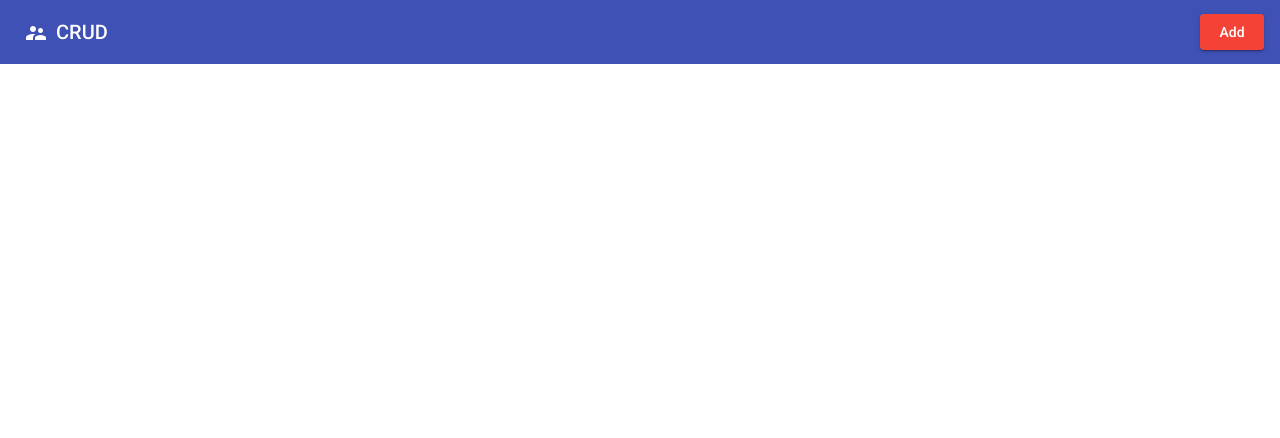
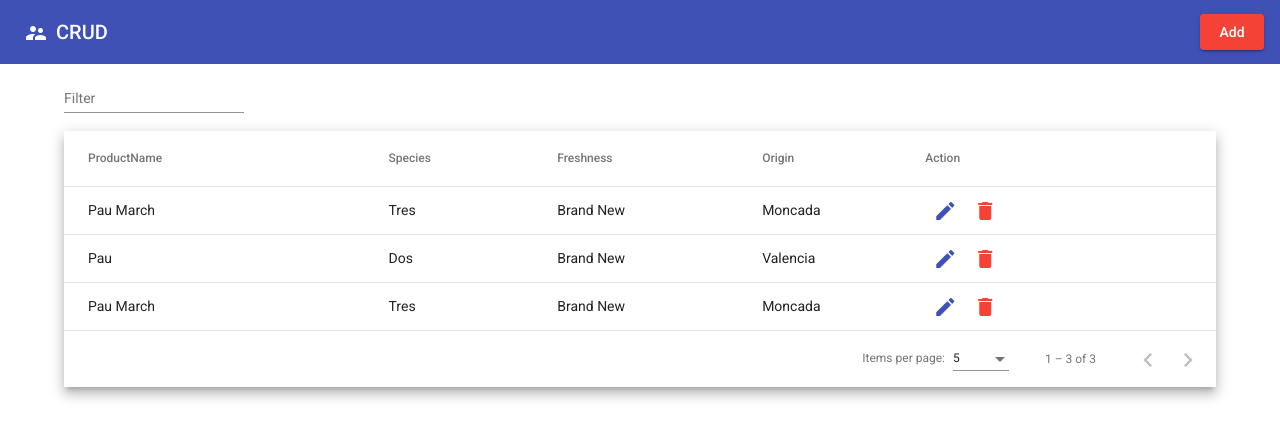
Before and after one commit to marchpau/angular, an Angular app in the folder angular-minsait/: page / in a window 1280 px wide. Shown: the top 438 px of the page. Built offline with nearby package versions, Linux system fonts and the light colour scheme; data requests are answered from the project's data file.

Commit message:
CRUD Completed

```diff
--- a/angular-minsait/db.json
+++ b/angular-minsait/db.json
@@ -1,18 +1,25 @@
 {
   "productList": [
+    {
+      "productName": "Pau March",
+      "species": "Tres",
+      "freshness": "Brand New",
+      "origin": "Moncada",
+      "id": 3
+    },
     {
       "productName": "Pau",
       "species": "Dos",
       "freshness": "Brand New",
       "origin": "Valencia",
-      "id": 1
+      "id": 4
     },
     {
-      "productName": "Maria",
-      "species": "Dos",
-      "freshness": "Second Hand",
-      "origin": "Valencia",
-      "id": 2
+      "productName": "Pau March",
+      "species": "Tres",
+      "freshness": "Brand New",
+      "origin": "Moncada",
+      "id": 5
     }
   ],
   "comments": [
--- a/angular-minsait/src/app/app.component.css
+++ b/angular-minsait/src/app/app.component.css
@@ -1,3 +1,17 @@
 .example-spacer {
     flex: 1 1 auto;
   }
+
+  .container {
+    max-width: 90%;
+    margin: 0 auto;
+  }
+
+  table {
+    width: 100%;
+  }
+
+  .mat-mdc-form-field {
+    font-size: 14px;
+    width: 100%;
+  }
--- a/angular-minsait/src/app/app.component.html
+++ b/angular-minsait/src/app/app.component.html
@@ -10,3 +10,65 @@
   <span class="example-spacer"></span>
   <button mat-raised-button color="warn" (click)="openDialog()">Add</button>
 </mat-toolbar>
+
+<div class="container">
+  <div style="margin-top: 10px">
+    <mat-form-field>
+      <mat-label>Filter</mat-label>
+      <input matInput (keyup)="applyFilter($event)" placeholder="Ex. Mia" #input>
+    </mat-form-field>
+
+    <div class="mat-elevation-z8">
+      <table mat-table [dataSource]="dataSource" matSort>
+
+        <!-- ID Column -->
+        <ng-container matColumnDef="productName">
+          <th mat-header-cell *matHeaderCellDef mat-sort-header> ProductName </th>
+          <td mat-cell *matCellDef="let row"> {{row.productName}} </td>
+        </ng-container>
+
+        <!-- Progress Column -->
+        <ng-container matColumnDef="species">
+          <th mat-header-cell *matHeaderCellDef mat-sort-header> Species </th>
+          <td mat-cell *matCellDef="let row"> {{row.species}}</td>
+        </ng-container>
+
+        <!-- Name Column -->
+        <ng-container matColumnDef="freshness">
+          <th mat-header-cell *matHeaderCellDef mat-sort-header> Freshness </th>
+          <td mat-cell *matCellDef="let row"> {{row.freshness}} </td>
+        </ng-container>
+
+        <!-- Fruit Column -->
+        <ng-container matColumnDef="origin">
+          <th mat-header-cell *matHeaderCellDef mat-sort-header> Origin </th>
+          <td mat-cell *matCellDef="let row"> {{row.origin}} </td>
+        </ng-container>
+
+                <!-- Fruit Column -->
+        <ng-container matColumnDef="action">
+          <th mat-header-cell *matHeaderCellDef mat-sort-header> Action </th>
+          <td mat-cell *matCellDef="let row">
+            <button mat-icon-button (click)="editProduct(row)" color="primary">
+              <mat-icon>edit</mat-icon>
+            </button>
+            <button mat-icon-button (click)="deleteProduct(row.id)" color="warn">
+              <mat-icon>delete</mat-icon>
+            </button>
+          </td>
+        </ng-container>
+
+        <tr mat-header-row *matHeaderRowDef="displayedColumns"></tr>
+        <tr mat-row *matRowDef="let row; columns: displayedColumns;"></tr>
+
+        <!-- Row shown when there is no matching data. -->
+        <tr class="mat-row" *matNoDataRow>
+          <td class="mat-cell" colspan="4">No data matching the filter "{{input.value}}"</td>
+        </tr>
+      </table>
+
+      <mat-paginator [pageSizeOptions]="[5, 10, 25, 100]" aria-label="Select page of users"></mat-paginator>
+    </div>
+
+  </div>
+</div>
--- a/angular-minsait/src/app/app.component.ts
+++ b/angular-minsait/src/app/app.component.ts
@@ -1,21 +1,84 @@
-import { Component } from '@angular/core';
-import {MatDialog, MAT_DIALOG_DATA} from '@angular/material/dialog';
+import { Component, OnInit, ViewChild } from '@angular/core';
+import {MatDialog} from '@angular/material/dialog';
 import { DialogComponent } from './dialog/dialog.component';
+
+import { ApiService } from './services/api.service';
+
+import {MatPaginator} from '@angular/material/paginator';
+import {MatSort} from '@angular/material/sort';
+import {MatTableDataSource} from '@angular/material/table';
+
+
 
 @Component({
   selector: 'app-root',
   templateUrl: './app.component.html',
   styleUrls: ['./app.component.css']
 })
-export class AppComponent {
+export class AppComponent implements OnInit{
   title = 'angular-minsait';
+  displayedColumns: string[] = ['productName', 'species', 'freshness', 'origin', 'action'];
+  dataSource!: MatTableDataSource<any>;
 
-  constructor(private dialog : MatDialog){
+  @ViewChild(MatPaginator) paginator!: MatPaginator;
+  @ViewChild(MatSort) sort!: MatSort;
 
+  constructor(private dialog : MatDialog, private api : ApiService){
+
+  }
+  ngOnInit(): void {
+    this.getAllProducts();
   }
   openDialog() {
     this.dialog.open(DialogComponent, {
       width: '30%'
-    });
+    }).afterClosed().subscribe(val=>{
+      if(val === 'save'){
+        this.getAllProducts()
+      }
+    })
+  }
+  getAllProducts(){
+    this.api.getProduct()
+    .subscribe({
+      next:(res)=>{
+        this.dataSource = new MatTableDataSource(res);
+        this.dataSource.paginator = this.paginator;
+        this.dataSource.sort = this.sort;
+      },
+      error:(err)=>{
+        alert("Error while fetching data")
+      }
+    })
+  }
+  editProduct(row : any){
+    this.dialog.open(DialogComponent, {
+      width: '30%',
+      data:row
+    }).afterClosed().subscribe(val=>{
+      if(val === 'update'){
+        this.getAllProducts()
+      }
+    })
+  }
+  deleteProduct(id : number){
+    this.api.deleteProduct(id)
+    .subscribe({
+      next:(res)=>{
+        alert("Product Deleted Succesfully");
+        this.getAllProducts();
+      },
+      error:(err)=>{
+        alert("Error while deleting the product.")
+      }
+    })
+  }
+  applyFilter(event: Event) {
+    const filterValue = (event.target as HTMLInputElement).value;
+    this.dataSource.filter = filterValue.trim().toLowerCase();
+
+    if (this.dataSource.paginator) {
+      this.dataSource.paginator.firstPage();
+    }
   }
 }
--- a/angular-minsait/src/app/dialog/dialog.component.html
+++ b/angular-minsait/src/app/dialog/dialog.component.html
@@ -27,5 +27,5 @@
 </form>
 <div mat-dialog-action [align]="'end'">
     <button mat-raised-button color="warn" mat-dialog-close>Close</button>
-    <button class="button__save" mat-raised-button color="primary" (click)="addProduct()">Save</button>
+    <button class="button__save" mat-raised-button color="primary" (click)="addProduct()">{{actionBtn}}</button>
 </div>
--- a/angular-minsait/src/app/dialog/dialog.component.ts
+++ b/angular-minsait/src/app/dialog/dialog.component.ts
@@ -1,7 +1,9 @@
 
-import { Component, OnInit } from '@angular/core';
+import { Component, Inject, OnInit } from '@angular/core';
 import { FormGroup, FormBuilder, Validators } from '@angular/forms';
 import { ApiService } from '../services/api.service';
+
+import {MatDialogRef, MAT_DIALOG_DATA} from '@angular/material/dialog'
 
 @Component({
   selector: 'app-dialog',
@@ -12,8 +14,12 @@ export class DialogComponent implements OnInit {
 
   freshnessList = ["Brand New", "Second Hand", "Refurbished"];
   productForm !: FormGroup;
+  actionBtn : string = "Save";
 
-  constructor(private formBuilder : FormBuilder, private api : ApiService) { }
+  constructor(private formBuilder : FormBuilder,
+    private api : ApiService,
+    @Inject(MAT_DIALOG_DATA) public editData : any,
+    private dialogRef : MatDialogRef<DialogComponent>) { }
 
   ngOnInit(): void {
     this.productForm = this.formBuilder.group({
@@ -23,19 +29,45 @@ export class DialogComponent implements OnInit {
       origin : ['',Validators.required],
 
     })
+    if(this.editData){
+      this.actionBtn = "Update";
+      this.productForm.controls['productName'].setValue(this.editData.productName)
+      this.productForm.controls['species'].setValue(this.editData.species)
+      this.productForm.controls['freshness'].setValue(this.editData.freshness)
+      this.productForm.controls['origin'].setValue(this.editData.origin)
+    }
   }
   addProduct(){
+    if(this.editData){
       if(this.productForm.valid){
         this.api.postProduct(this.productForm.value)
         .subscribe({
           next:(res)=>{
             alert("Product added succesfully")
+            this.productForm.reset();
+            this.dialogRef.close('save');
           },
           error:()=>{
             alert("Error while adding the product")
           }
         })
       }
+    }else{
+      this.updateProduct()
+  }
+}
+  updateProduct(){
+    this.api.putProduct(this.productForm.value,this.editData.id)
+    .subscribe({
+      next:(res)=>{
+        alert("Product updated succesfully.")
+        this.productForm.reset();
+        this.dialogRef.close('update');
+      },
+      error:()=>{
+        alert("Error while updating the record.")
+      }
+    })
   }
 
 }
--- a/angular-minsait/src/app/services/api.service.ts
+++ b/angular-minsait/src/app/services/api.service.ts
@@ -14,4 +14,10 @@ export class ApiService {
   getProduct(){
     return this.http.get<any>("http://localhost:3000/productList/");
   }
+  putProduct(data:any, id : number){
+    return this.http.put<any>("http://localhost:3000/productList/"+id ,data);
+  }
+  deleteProduct(id:number){
+    return this.http.delete<any>("http://localhost:3000/productList/"+id);
+  }
 }
```
Also changed, not shown: angular-minsait/src/app/app.module.ts (+11 -1 lines). Lines whose indentation alone changed are shown as unchanged.
